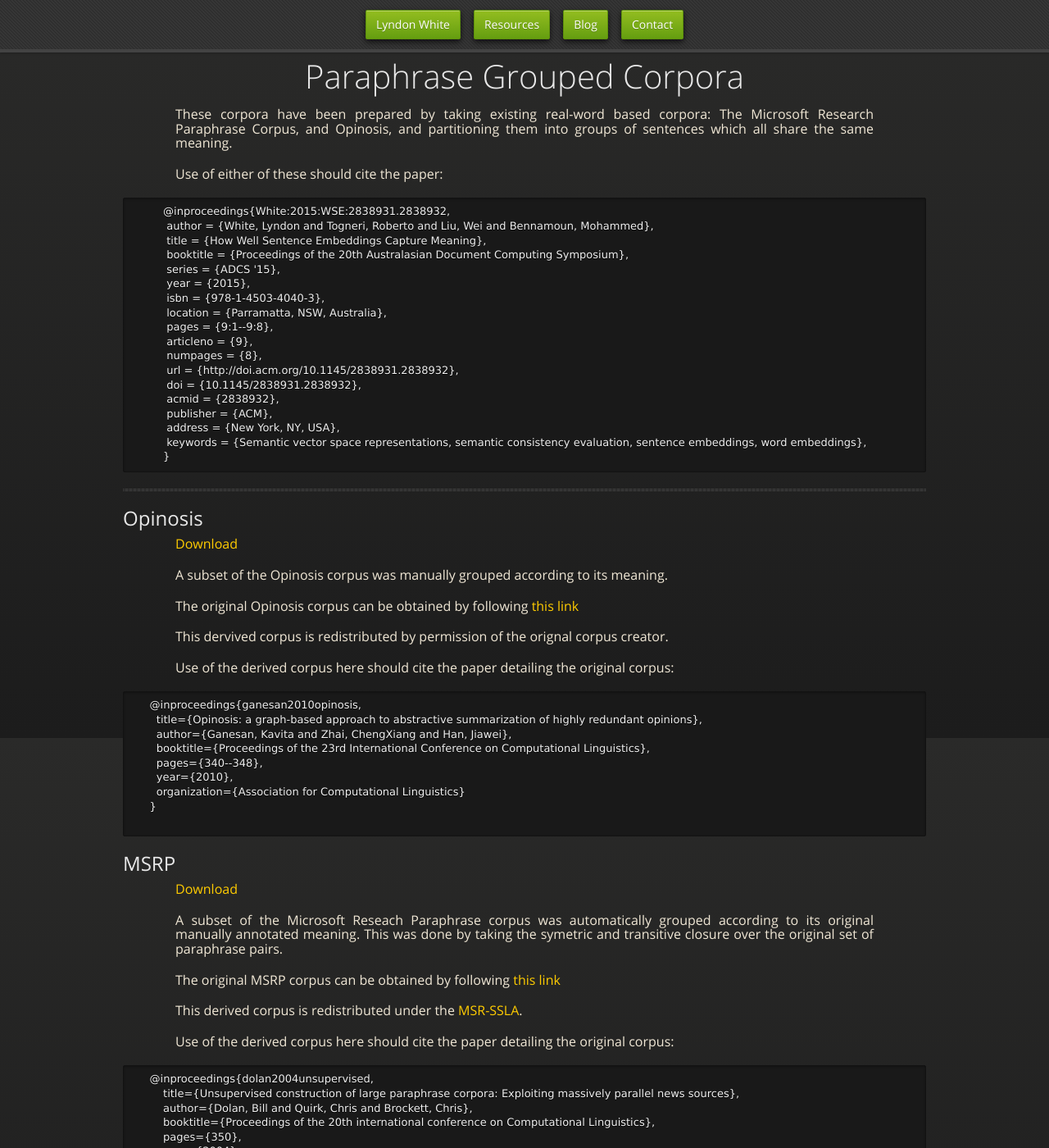
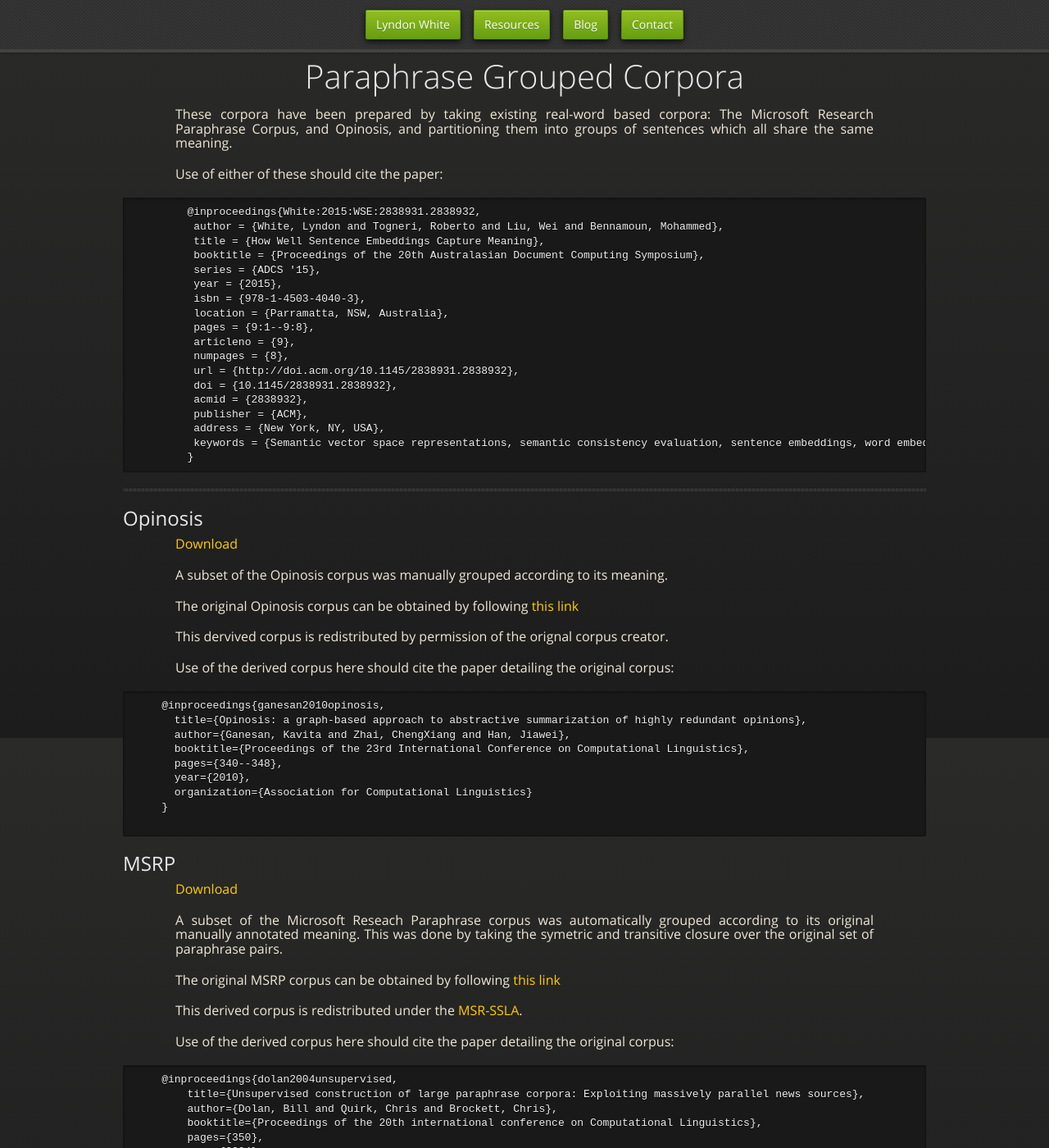
Before and after one commit to oxinabox/oxinabox.github.io, a Jekyll site: the page built from resources/paraphrase_grouped_corpora/index.md, in a window 1280 px wide and 1400 px high. Shown: the whole window at 82% size. Built offline with Jekyll 4.4.1, drawn with Linux system fonts in a browser that asks for light colours; nearby versions of some CDN libraries; some web fonts are replaced.

Commit message:
Update styles.css

```diff
--- a/stylesheets/styles.css
+++ b/stylesheets/styles.css
@@ -291,7 +291,7 @@ blockquote {
 }
 
 code {
-  font-family: 'Source Code Pro', "Lucida Sans", Monaco, Bitstream Vera Sans Mono, Lucida Console, Terminal;
+  font-family: 'Source Code Pro', monospace;
   color: #efefef;
   font-size: 13px;
   margin: 0 4px;
```
